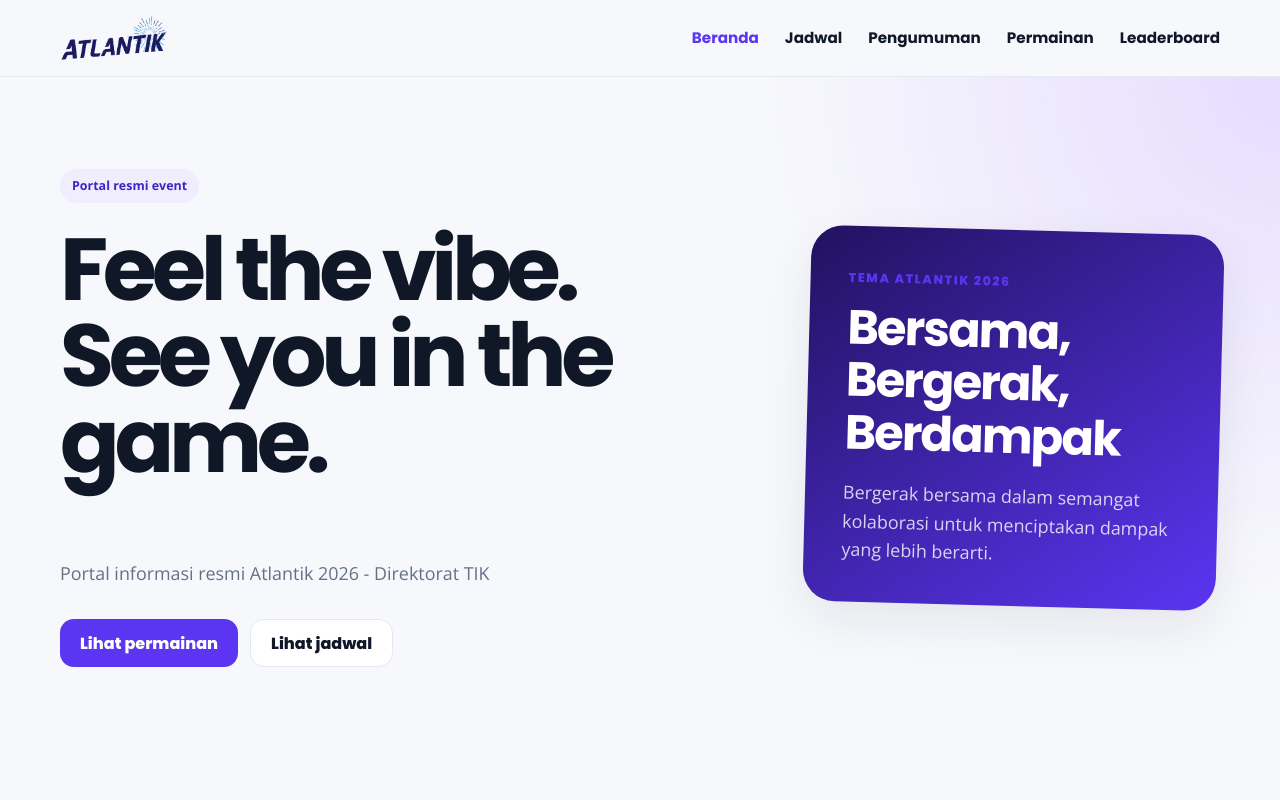
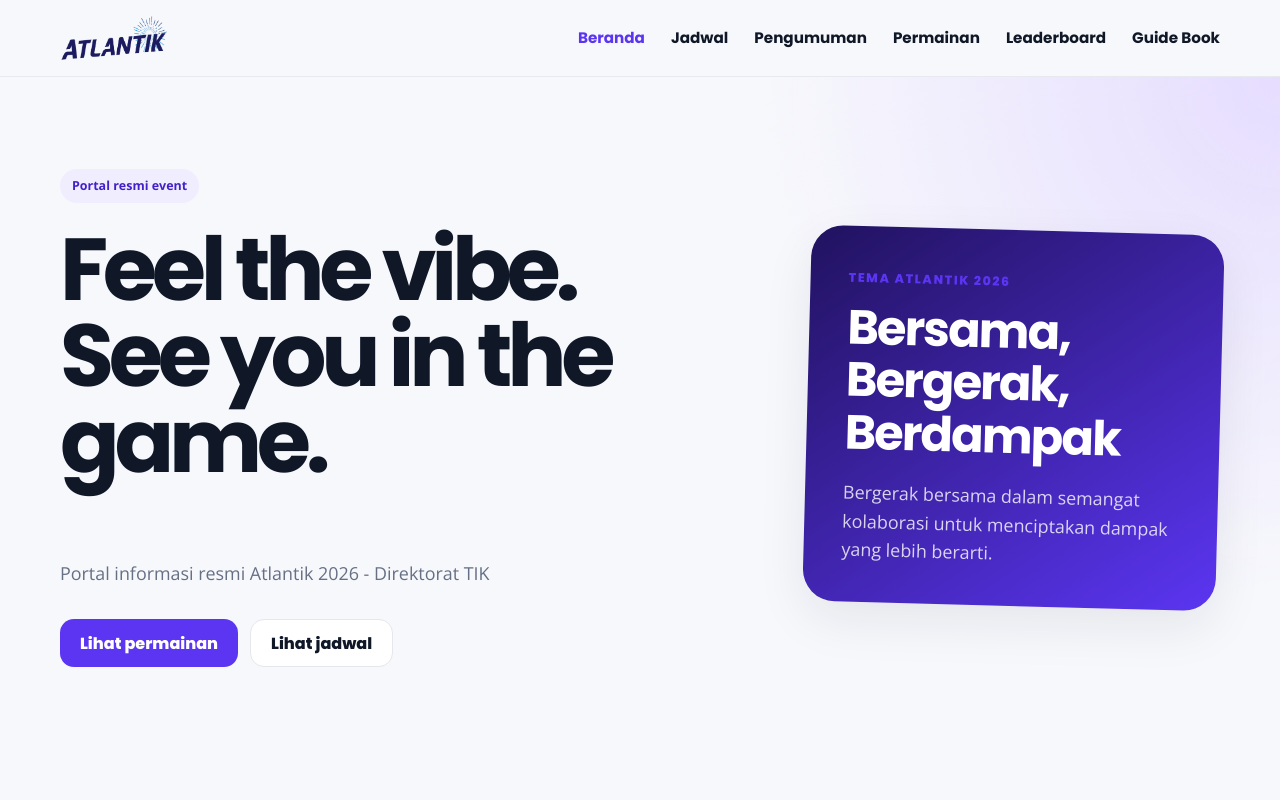
Before and after one commit to ruswanhidayat/portal-atlantik, a Next.js app: page / in a window 1280 px wide. Shown: the top 800 px of the page. Built offline with nearby package versions, Linux system fonts and the light colour scheme.

Commit message:
Refactor navItems to use objects for links

```diff
--- a/components/Header.js
+++ b/components/Header.js
@@ -8,11 +8,16 @@ import { useEffect, useState } from "react";
 import { siteConfig } from "@/data/site-config";
 
 const navItems = [
-  ["Beranda", "/"],
-  ["Jadwal", "/jadwal"],
-  ["Pengumuman", "/pengumuman"],
-  ["Permainan", "/permainan"],
-  ["Leaderboard", "/leaderboard"],
+  { label: "Beranda", href: "/" },
+  { label: "Jadwal", href: "/jadwal" },
+  { label: "Pengumuman", href: "/pengumuman" },
+  { label: "Permainan", href: "/permainan" },
+  { label: "Leaderboard", href: "/leaderboard" },
+  {
+    label: "Guide Book",
+    href: "/guidebook/guidebook-atlantik-2026.pdf",
+    external: true,
+  },
 ];
 
 export default function Header() {
@@ -55,13 +60,19 @@ export default function Header() {
         </Link>
 
         <nav className="nav desktop-nav" aria-label="Navigasi utama">
-          {navItems.map(([label, href]) => (
+          {navItems.map((item) => (
             <Link
-              key={href}
-              href={href}
-              className={pathname === href ? "active" : undefined}
+              key={item.href}
+              href={item.href}
+              className={
+                !item.external && pathname === item.href
+                  ? "active"
+                  : undefined
+              }
+              target={item.external ? "_blank" : undefined}
+              rel={item.external ? "noopener noreferrer" : undefined}
             >
-              {label}
+              {item.label}
             </Link>
           ))}
         </nav>
@@ -107,15 +118,23 @@ export default function Header() {
         </div>
 
         <nav className="mobile-nav" aria-label="Navigasi mobile">
-          {navItems.map(([label, href]) => (
+          {navItems.map((item) => (
             <Link
-              key={href}
-              href={href}
-              className={pathname === href ? "active" : undefined}
+              key={item.href}
+              href={item.href}
+              className={
+                !item.external && pathname === item.href
+                  ? "active"
+                  : undefined
+              }
+              target={item.external ? "_blank" : undefined}
+              rel={item.external ? "noopener noreferrer" : undefined}
               tabIndex={isMenuOpen ? 0 : -1}
             >
-              <span>{label}</span>
-              <span aria-hidden="true">→</span>
+              <span>{item.label}</span>
+              <span aria-hidden="true">
+                {item.external ? "↗" : "→"}
+              </span>
             </Link>
           ))}
         </nav>
```
